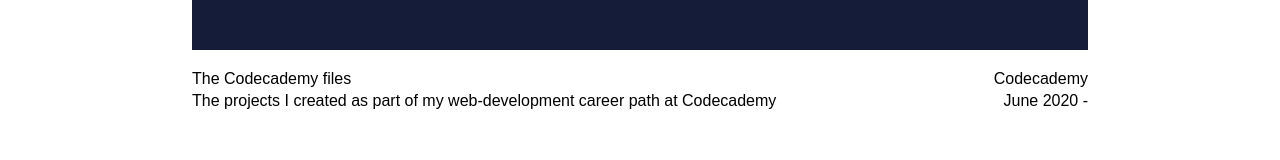
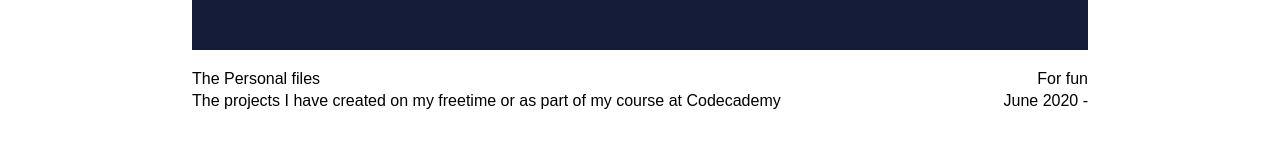
Before and after one commit to calexanderberg/portfolio, a React (Create React App) app: page /work in a window 1280 px wide. Shown: the part 1570-1730 px from the top of the page. Built offline with nearby package versions, Linux system fonts and the light colour scheme; a web font is replaced by a local one.

Commit message:
added router and oranized a bit

```diff
--- a/src/resources/Components/Codecademy.js
+++ b/src/resources/Components/Codecademy.js
@@ -26,13 +26,11 @@ export default class Codecademy extends React.Component {
             <div className="itemPic">
 
             {item.website ?
-
               <a href={item.path} target={item.target}><img src={item.picture} alt={item.alt} /></a>
               :
               <button onClick={this.handleClick.bind(this)}>
                 {this.state.random}
                 </button>
-
             }
             </div>
             <div className="itemInfo">
--- a/src/resources/data/data.js
+++ b/src/resources/data/data.js
@@ -1,14 +1,18 @@
+import redo_picture from '../images/redo_logo.jpg';
+import kth_picture from '../images/kth_Building.jpg';
+import codecademy_picture from '../images/codecademy_logo.png';
+
+import pong_game from '../images/pong_game.png';
+import Chad_bot from '../images/Chad_bot.jpg';
+
+//import Tomato from '';
+import old_portfolio from '../images/old_portfolio.png';
+
 import baby from '../images/baby.png';
-import Chad_bot from '../images/Chad_bot.jpg';
-import codecademy_picture from '../images/codecademy_logo.png';
+import naples from '../images/marcoIsland.png';
 import helsingborg from '../images/helsingborg.png';
 import ISH from '../images/ISH.png';
-import kth_picture from '../images/kth_Building.jpg';
 import london from '../images/london.png';
-import naples from '../images/marcoIsland.png';
-import old_portfolio from '../images/old_portfolio.png';
-import pong_game from '../images/pong_game.png';
-import redo_picture from '../images/redo_logo.jpg';
 import stockholm from '../images/stockholm.png';
 import bci from '../images/bci.jpg';
 
@@ -35,13 +39,13 @@ export const work_Types = {
     path: `/kth`,
     target: ``
   },
-  codecademy: {
+  personal: {
     type: `page`,
     picture: codecademy_picture,
     alt: `Codecademy logo`,
-    title: `The Codecademy files`,
-    source: `Codecademy`,
-    intro: `The projects I created as part of my web-development career path at Codecademy`,
+    title: `The Personal files`,
+    source: `For fun`,
+    intro: `The projects I have created on my freetime or as part of my course at Codecademy`,
     date: `June 2020 -`,
     path: `/codecademy`,
     target: ``
@@ -76,18 +80,16 @@ export const kthProjects = {
 }
 
 export const personalProjects = {
-  /*
-  reddit: {
+  Tomato: {
     website: true,
     picture: ``,
-    alt: ``,
-    title: "Reddit Client",
-    source: "Full-Stack Engineer Career Path",
-    intro: ``,
-    date: ``,
-    description: ``
+    alt: `Picture of Fresh tomato and router`,
+    title: `Fresh Router with FreshTomato`,
+    source: `Just for fun`,
+    intro: `More control, more networking, more to learn`,
+    date: `Oct 2021`,
+    description: `After using my ISP's router for about a year I became frustrated with the options and settings that was provided to me. I decided to instead buy a Netgear R7000 router, use my ISP router as a modem, and download tomato (more specifically FreshTomato) to my router to make sure that I got teh control I wanted. Using this Linux distrobution proved to be a challenge as I was unfamiliar with networking, however I was able to presist. I quickly learned different how securities and encryption standards differ, what file sharing protocols exist, and how tor works, among others. As of December 2021 I am running a VPN and FTP server on the router, with plans to try to set up a web server in the future.`
   },
-  */
   portfolio: {
     website: true,
     picture: old_portfolio,
@@ -96,7 +98,7 @@ export const personalProjects = {
     source: `Full-Stack Engineer Career Path`,
     intro: `Virtual CV`,
     date: `Aug 2020`,
-    description: `I created a personal portfolio website, with the purpose of it acting as a place where I can highlight my projects and effectively make it a virtual CV. I created this project when I took their "web development Career path" in August which is why these dates are a bit different from the others, however, I still thought it was a good project to highlight. This page is only alive in the link above. Have a look will ya? I promise you it won't be pretty. `,
+    description: `I created a personal portfolio website, with the purpose of it acting as a place where I can highlight my projects and effectively make it a virtual CV. I created this project when I took their "web development Career path" in August which is why these dates are a bit different from the others, however, I still thought it was a good project to highlight.`,
     path: `https://www.calexanderberg.com/old`,
     target: `_blank`
   },
@@ -219,11 +221,7 @@ export const education = {
   }
 }
 
-
-
-
-
-export const schoolProjects = {
+const schoolProjects = {
   bugCatcher: {
     picture: "DH2642",
     alt: `Screenshot of website`,
```
Also changed, not shown: 1 other file (tests, documents, lock files or other folders).
